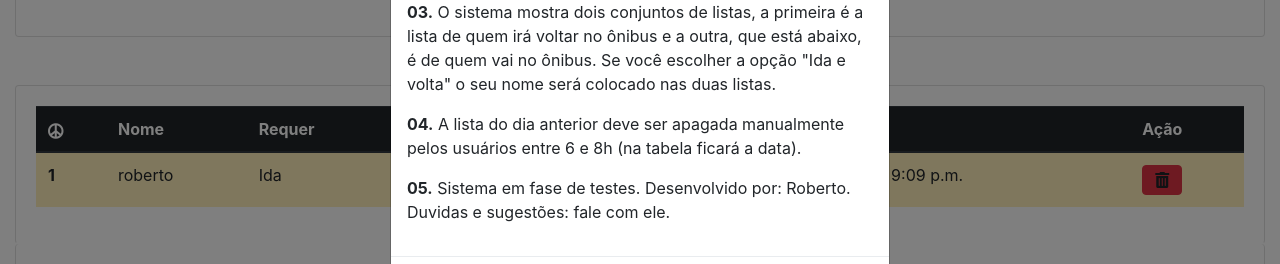
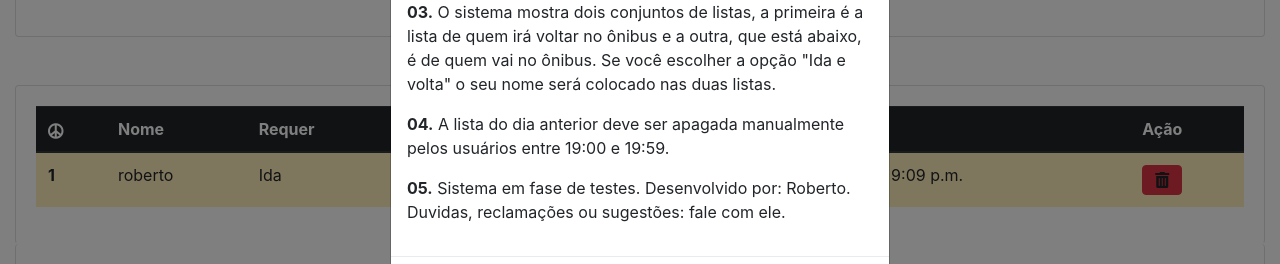
Before and after one commit to robertocs321/lista_bus, a Django app: page / in a window 1280 px wide, after a click on "NFORMAÇÕES IMPORTANTES". Shown: the part 344-608 px from the top of the page. Run offline with Django 3.2, Linux system fonts and the light colour scheme; data comes from the database, SQL or seed files in the repository; both versions use the stored data as it was after the commit; some libraries are stand-ins or nearby versions.

Commit message:
Correções

```diff
--- a/listabusao/lista/templates/main.html
+++ b/listabusao/lista/templates/main.html
@@ -62,8 +62,9 @@
                 <p><b>01.</b> O sistema não permite que o usuário coloque seu nome na lista entre 11 e 20h.</p>
                 <p><b>02.</b> O aluno que não for usar o ônibus deve apagar seu nome da lista (na tabela tem uma lixeira no canto direito).</p>
                 <p><b>03.</b> O sistema mostra dois conjuntos de listas, a primeira é a lista de quem irá voltar no ônibus e a outra, que está abaixo, é de quem vai no ônibus. Se você escolher a opção "Ida e volta" o seu nome será colocado nas duas listas.</p>
-                <p><b>04.</b> A lista do dia anterior deve ser apagada manualmente pelos usuários entre 6 e 8h (na tabela ficará a data).</p>
-                <p><b>05.</b> Sistema em fase de testes. Desenvolvido por: Roberto. Duvidas e sugestões: fale com ele.</p>
+                <p><b>04.</b> A lista do dia anterior deve ser apagada manualmente pelos usuários entre 19:00 e 19:59.
+                </p>
+                <p><b>05.</b> Sistema em fase de testes. Desenvolvido por: Roberto. Duvidas, reclamações ou sugestões: fale com ele.</p>
 
               </div>
               <div class="modal-footer">
```
Also changed, not shown: listabusao/db.sqlite3.
